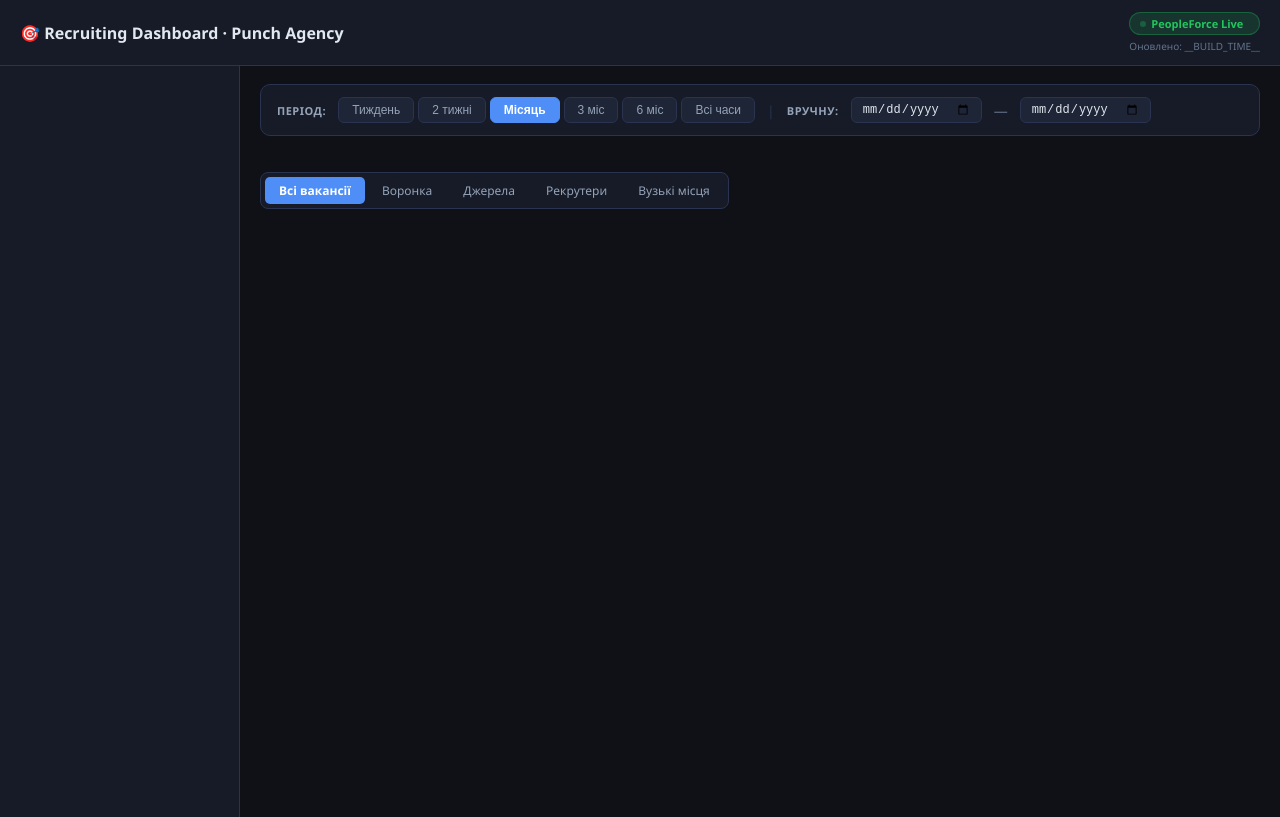
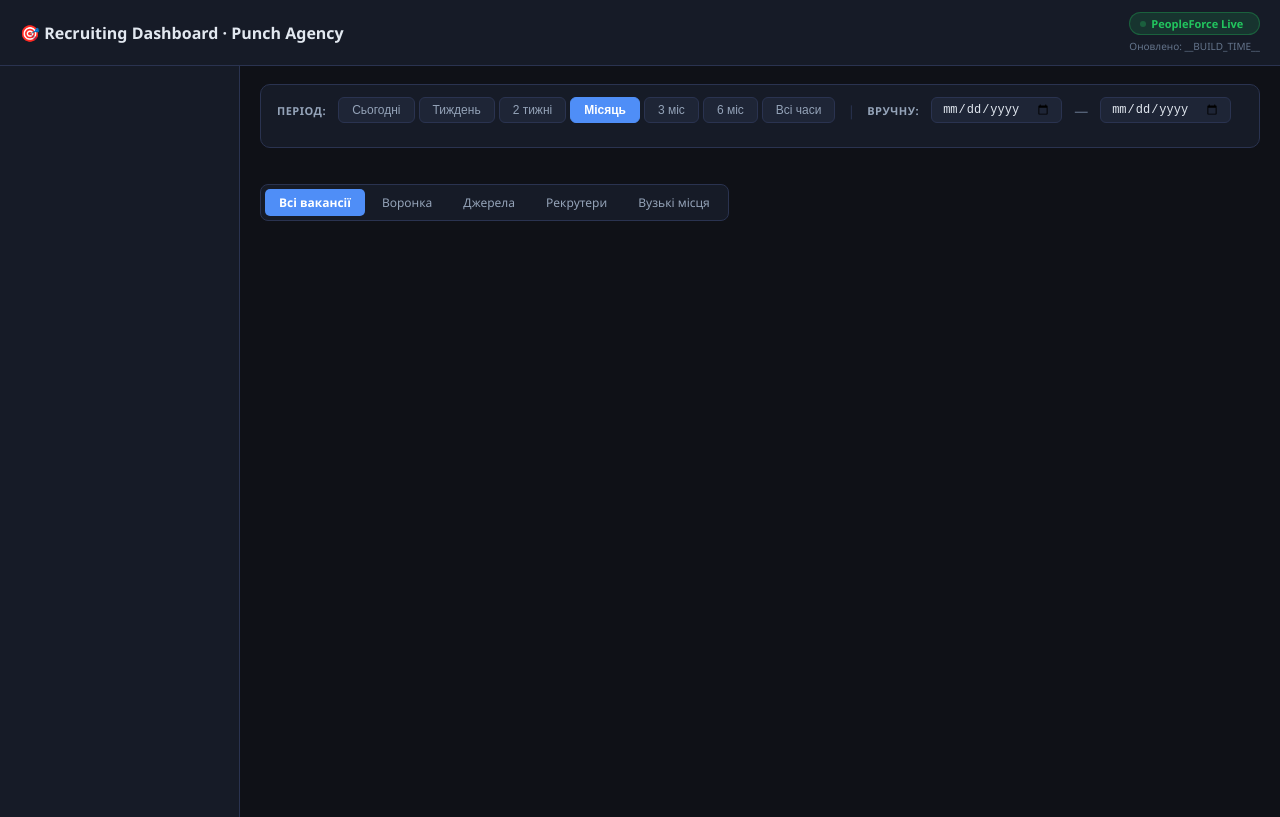
Before and after one commit to dinahr-prog/recruiting-dashboard, a plain HTML site: page template.html in a window 1280 px wide. Drawn offline with Linux system fonts and the light colour scheme.

Commit message:
feat: add Today period button

```diff
--- a/template.html
+++ b/template.html
@@ -143,6 +143,7 @@
   <div class="period-bar">
     <label>Період:</label>
     <div style="display:flex;gap:4px;flex-wrap:wrap">
+      <button class="period-btn" onclick="setPeriodToday()">Сьогодні</button>
       <button class="period-btn" onclick="setPeriod(1)">Тиждень</button>
       <button class="period-btn" onclick="setPeriod(2)">2 тижні</button>
       <button class="period-btn active" onclick="setPeriod(4)">Місяць</button>
@@ -214,6 +215,16 @@
   const to = new Date();
   const from = new Date(); from.setDate(from.getDate() - periodWeeks * 7);
   return {from: from.toISOString().slice(0,10), to: to.toISOString().slice(0,10)};
+}
+
+function setPeriodToday() {
+  const today = new Date().toISOString().slice(0,10);
+  dateFrom = today; dateTo = today;
+  periodWeeks = 0;
+  document.querySelectorAll('.period-btn').forEach(b=>b.classList.remove('active'));
+  document.querySelectorAll('.period-btn')[0].classList.add('active');
+  document.getElementById('periodLabel').textContent = today;
+  refreshAll();
 }
 
 function setPeriod(w) {
```
